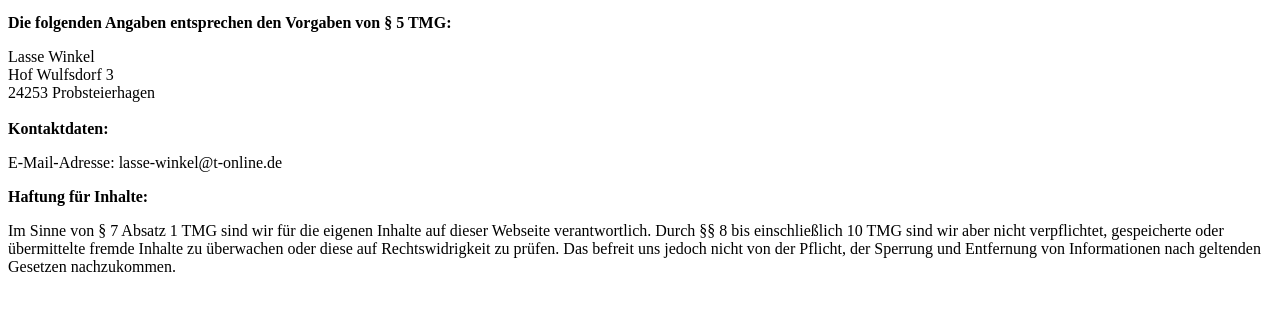
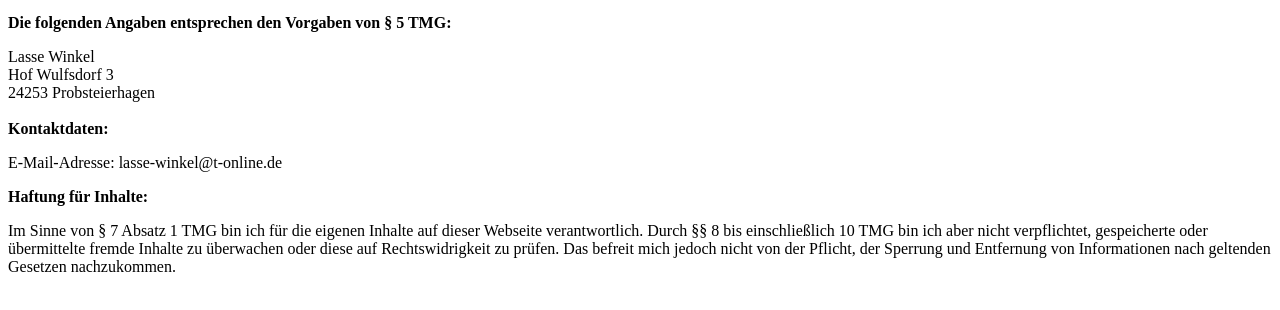
Before and after one commit to LasseWinkel/Quiz-Website, a plain HTML site: page impressum.html in a window 1280 px wide. Shown: the part 134-444 px from the top of the page. Drawn offline with Linux system fonts and the light colour scheme.

```diff
--- a/impressum.html
+++ b/impressum.html
@@ -33,16 +33,14 @@
 
         <p><strong>Haftung für Inhalte:</strong></p>
         <p>
-          Im Sinne von § 7 Absatz 1 TMG sind wir für die eigenen Inhalte auf
+          Im Sinne von § 7 Absatz 1 TMG bin ich für die eigenen Inhalte auf
           dieser Webseite verantwortlich. Durch §§ 8 bis einschließlich 10 TMG
-          sind wir aber nicht verpflichtet, gespeicherte oder übermittelte
-          fremde Inhalte zu überwachen oder diese auf Rechtswidrigkeit zu
-          prüfen. Das befreit uns jedoch nicht von der Pflicht, der Sperrung und
-          Entfernung von Informationen nach geltenden Gesetzen nachzukommen.
+          bin ich aber nicht verpflichtet, gespeicherte oder übermittelte fremde
+          Inhalte zu überwachen oder diese auf Rechtswidrigkeit zu prüfen. Das
+          befreit mich jedoch nicht von der Pflicht, der Sperrung und Entfernung
+          von Informationen nach geltenden Gesetzen nachzukommen.
         </p>
       </div>
     </main>
-
-    <footer></footer>
   </body>
 </html>
```
Also changed, not shown: Frage1.html (+2 -0 lines), Frage10.html (+2 -0 lines), Frage2.html (+2 -0 lines), Frage3.html (+2 -0 lines), Frage4.html (+2 -0 lines), Frage5.html (+2 -0 lines), Frage6.html (+2 -0 lines), Frage7.html (+2 -0 lines), Frage8.html (+2 -0 lines), Frage9.html (+2 -0 lines).
